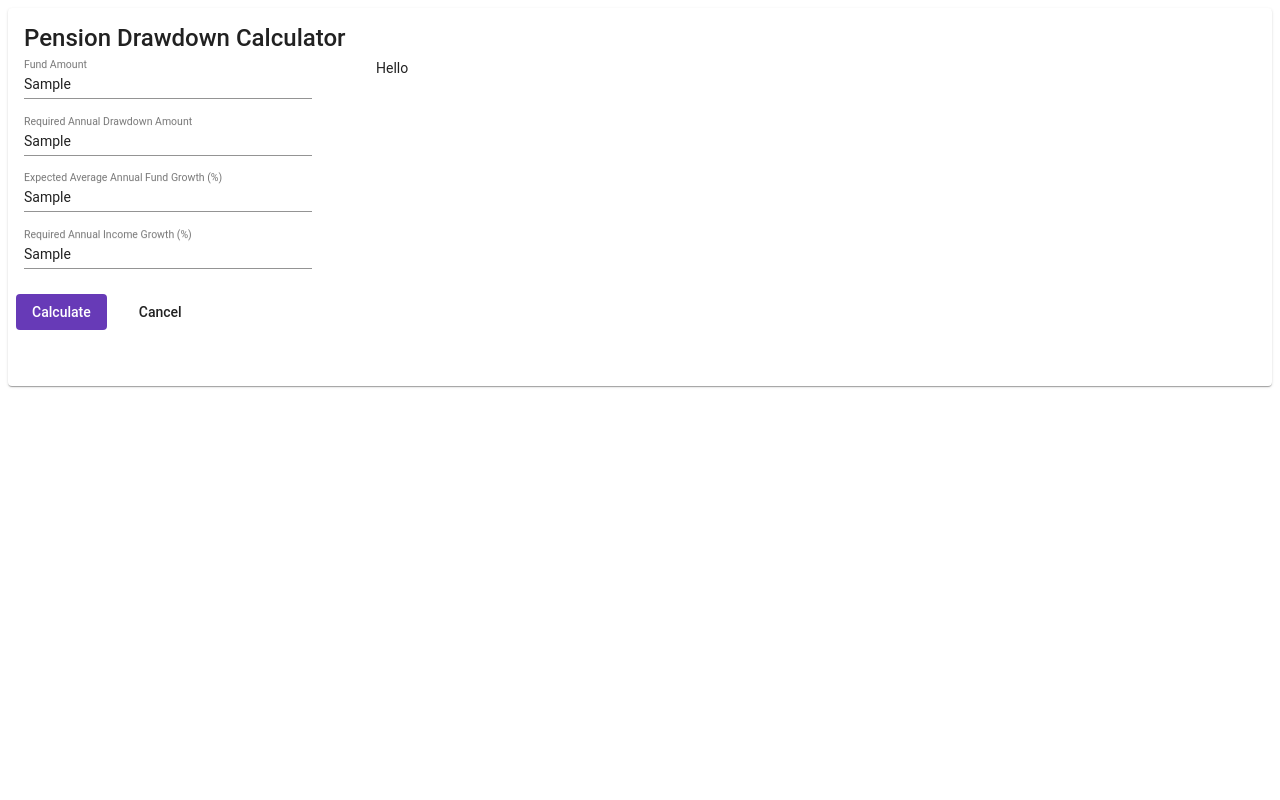
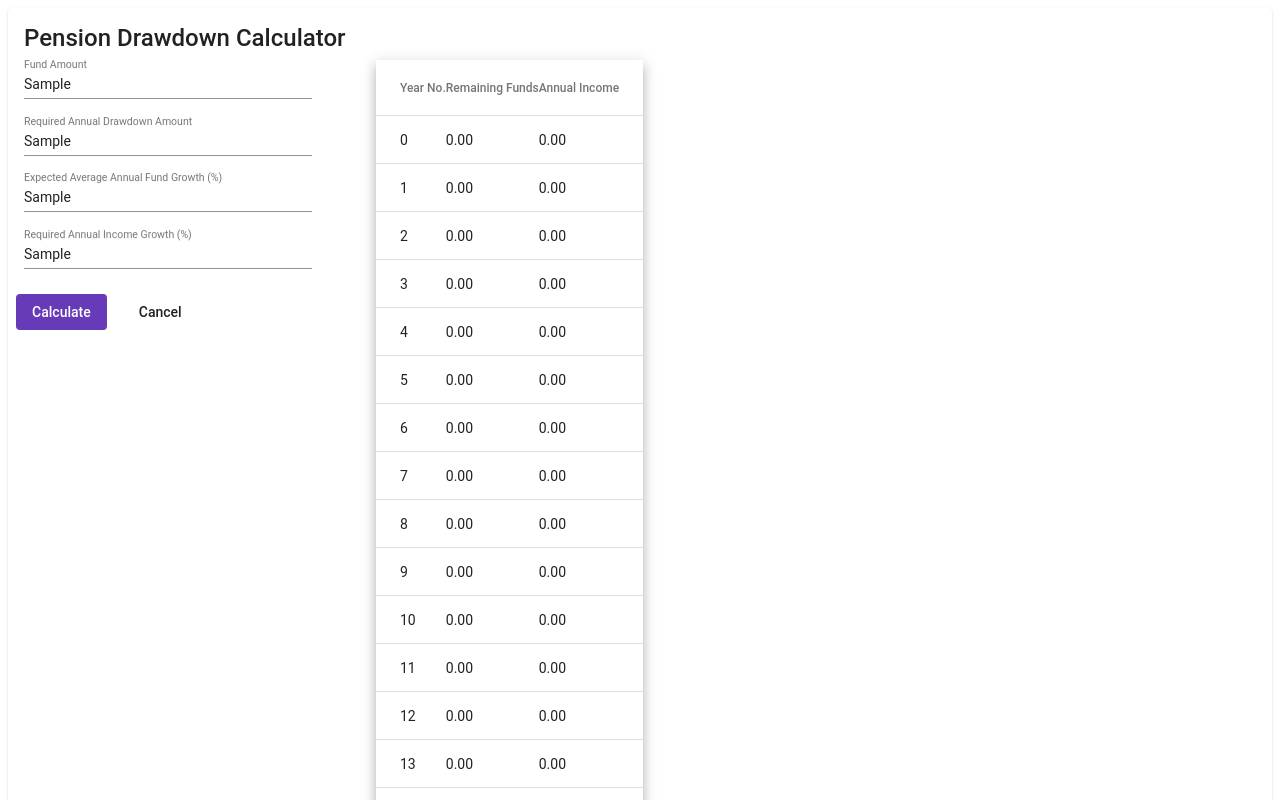
Before and after one commit to richard-austin/drawdown-calculator, an Angular app: page / in a window 1280 px wide. Both pictures are taken after typing "Sample", "Sample", "Sample", "Sample" into the empty fields and a click on the button "Calculate". Shown: the top 800 px of the page. Built offline with nearby package versions, Linux system fonts and the light colour scheme.

Commit message:
Added the table. Some work still to do on the formatting

```diff
--- a/src/app/app.module.ts
+++ b/src/app/app.module.ts
@@ -8,6 +8,7 @@ import {MatCardModule} from "@angular/material/card";
 import {MatButtonModule} from "@angular/material/button";
 import {MatFormFieldModule} from "@angular/material/form-field";
 import {MatInputModule} from "@angular/material/input";
+import {MatTableModule} from "@angular/material/table";
 import {BrowserAnimationsModule} from "@angular/platform-browser/animations";
 
 
@@ -23,8 +24,8 @@ import {BrowserAnimationsModule} from "@angular/platform-browser/animations";
     MatFormFieldModule,
     MatCardModule,
     MatButtonModule,
-    MatInputModule
-  ],
+    MatInputModule,
+    MatTableModule],
   providers: [],
   bootstrap: [AppComponent]
 })
--- a/src/app/input-form/input-form.component.html
+++ b/src/app/input-form/input-form.component.html
@@ -39,7 +39,29 @@
       </form>
     </mat-card-content>
     <mat-card-content class="table-container">
-      Hello
+      <table mat-table [dataSource]="drawdownData" class="mat-elevation-z8">
+        <!-- Year number Column -->
+        <ng-container matColumnDef="yearNum">
+          <th mat-header-cell *matHeaderCellDef> Year No. </th>
+          <td mat-cell *matCellDef="let element"> {{element.yearNum}} </td>
+        </ng-container>
+
+        <!-- Remaining funds Column -->
+        <ng-container matColumnDef="remainingFunds">
+          <th mat-header-cell *matHeaderCellDef> Remaining Funds </th>
+          <td mat-cell *matCellDef="let element"> {{element.remainingFunds.toFixed(2)}} </td>
+        </ng-container>
+
+        <!-- Annual Income Column -->
+        <ng-container matColumnDef="annualIncome">
+          <th mat-header-cell *matHeaderCellDef> Annual Income</th>
+          <td mat-cell *matCellDef="let element"> {{element.annualIncome.toFixed(2)}} </td>
+        </ng-container>
+
+        <tr mat-header-row *matHeaderRowDef="displayedColumns"></tr>
+        <tr mat-row *matRowDef="let row; columns: displayedColumns;"></tr>
+
+      </table>
     </mat-card-content>
   </div>
 </mat-card>
--- a/src/app/input-form/input-form.component.ts
+++ b/src/app/input-form/input-form.component.ts
@@ -19,6 +19,7 @@ export class InputFormComponent implements OnInit {
   requiredAnnualIncomeGrowth!: number;
 
   drawdownData: YearTotal[] = [];
+  displayedColumns: string[] = ['yearNum', 'remainingFunds', 'annualIncome'];
 
   constructor() { }
 
```
